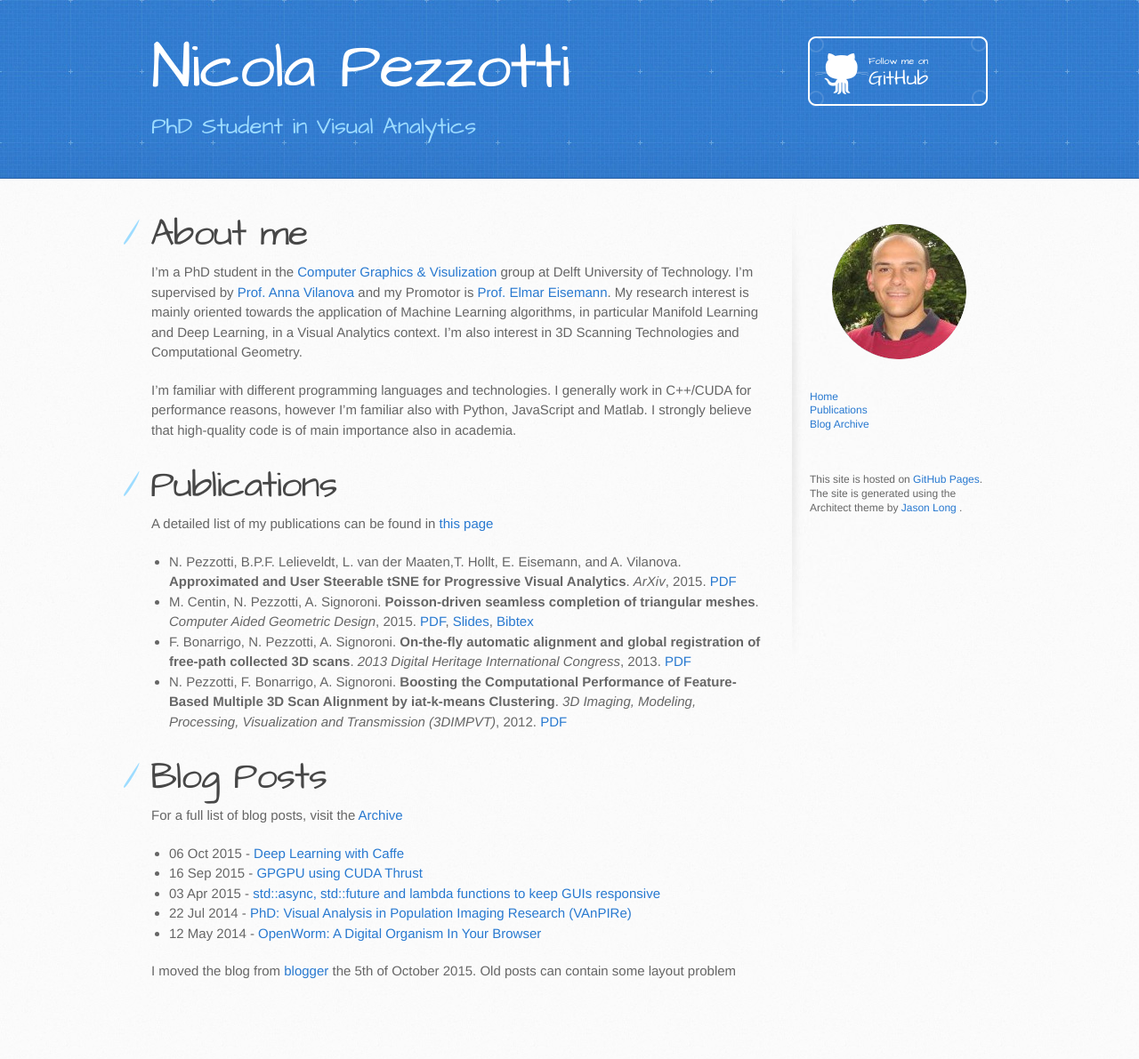
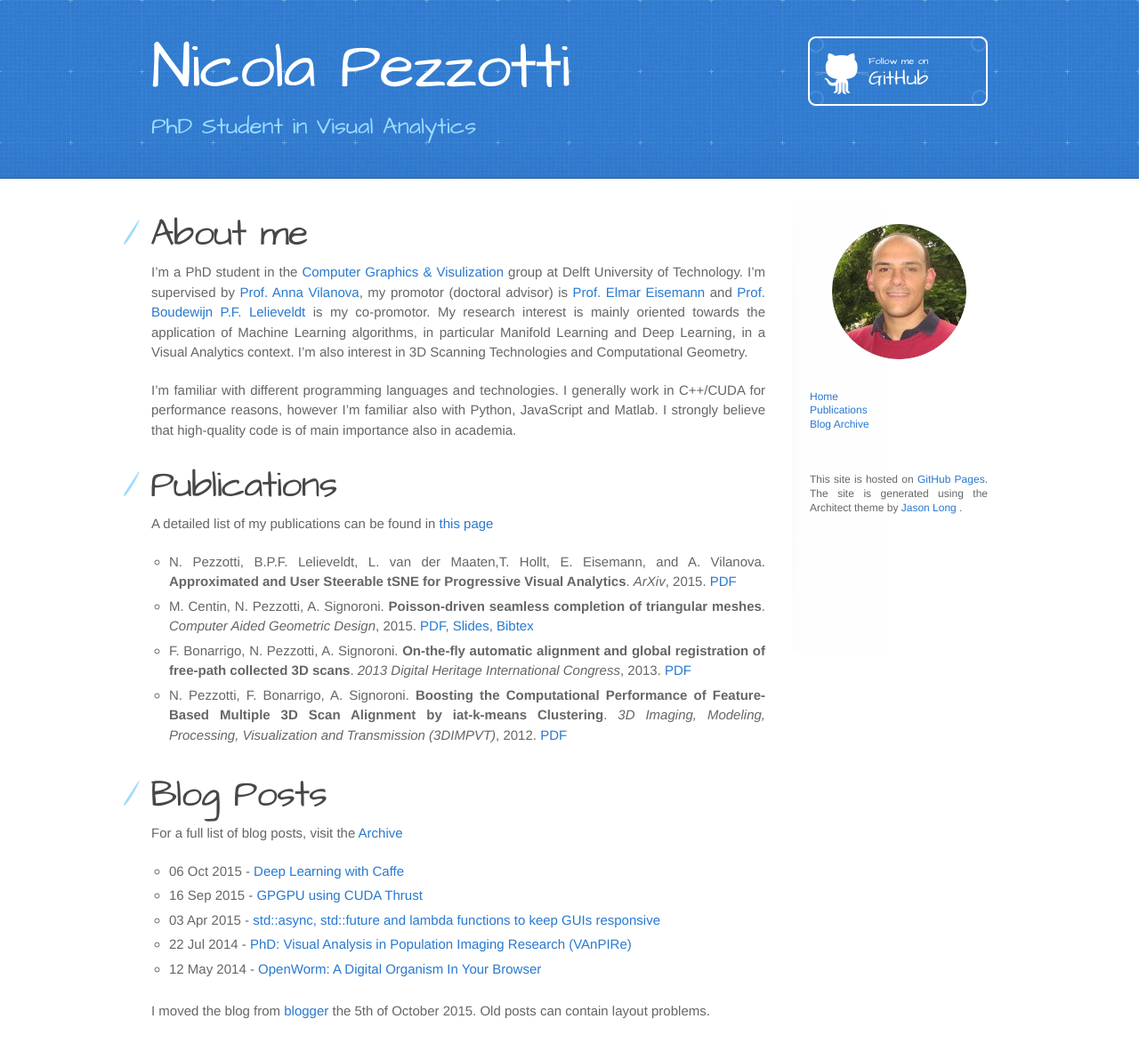
Before and after one commit to Nicola17/Nicola17.github.io, a Jekyll site: the page built from index.md, in a window 1280 px wide. Shown: the whole page at 89% size. Built offline with Jekyll 4.4.1, drawn with Linux system fonts in a browser that asks for light colours; before the commit the page ends 1146 px from its top, so only the background shows below that.

Commit message:
White bg, Boudewijn as co-promotor

```diff
--- a/index.md
+++ b/index.md
@@ -7,10 +7,9 @@ About me
 =======================
 
 I'm a PhD student in the [Computer Graphics & Visulization](https://graphics.tudelft.nl/) group at Delft University of Technology.
-I'm supervised by [Prof. Anna Vilanova](https://graphics.tudelft.nl/anna-vilanova/) and my Promotor is [Prof. Elmar Eisemann](http://graphics.tudelft.nl/~eisemann/).
+I'm supervised by [Prof. Anna Vilanova](https://graphics.tudelft.nl/anna-vilanova/), my promotor (doctoral advisor) is [Prof. Elmar Eisemann](http://graphics.tudelft.nl/~eisemann/) and [Prof. Boudewijn P.F. Lelieveldt](https://www.lumc.nl/org/radiologie/medewerkers/1008040000252222) is my co-promotor.
 My research interest is mainly oriented towards the application of Machine Learning algorithms, in particular Manifold Learning and Deep Learning, in a Visual Analytics context.
 I'm also interest in 3D Scanning Technologies and Computational Geometry.
-
 
 I'm familiar with different programming languages and technologies. I generally work in C++/CUDA for performance reasons, however I'm familiar also with Python, JavaScript and Matlab.
 I strongly believe that high-quality code is of main importance also in academia.
@@ -38,4 +37,4 @@ For a full list of blog posts, visit the [Archive](archive/)
 </ul>
 
 I moved the blog from [blogger](http://diaryofatinker.blogspot.nl/) the 5th of October 2015.
-Old posts can contain some layout problem
+Old posts can contain layout problems.
--- a/stylesheets/stylesheet.css
+++ b/stylesheets/stylesheet.css
@@ -433,7 +433,8 @@ body {
   font-weight: 400;
   line-height: 1.5;
   color: #666;
-  background: #fafafa url(../images/body-bg.jpg) 0 0 repeat;
+/*  background: #fafafa url(../images/body-bg.jpg) 0 0 repeat;*/
+  background: #ffffff url(../images/body-bg.jpg) 0 0 repeat;
 }
 
 p {
@@ -707,6 +708,7 @@ h6:before {
 
 p {
   margin-bottom: 20px;
+  text-align: justify;
 }
 
 a {
@@ -726,8 +728,12 @@ blockquote {
 
 ul {
   list-style-position: inside;
-  list-style: disc;
+  list-style: circle;
   padding-left: 20px;
+  text-align: justify;
+}
+li {
+  padding-bottom: 5px;
 }
 
 ol {
```
Also changed, not shown: images/body-bg.jpg, images/dog.jpg (deleted), images/sidebar-bg.jpg, images/wine.jpg (deleted).
